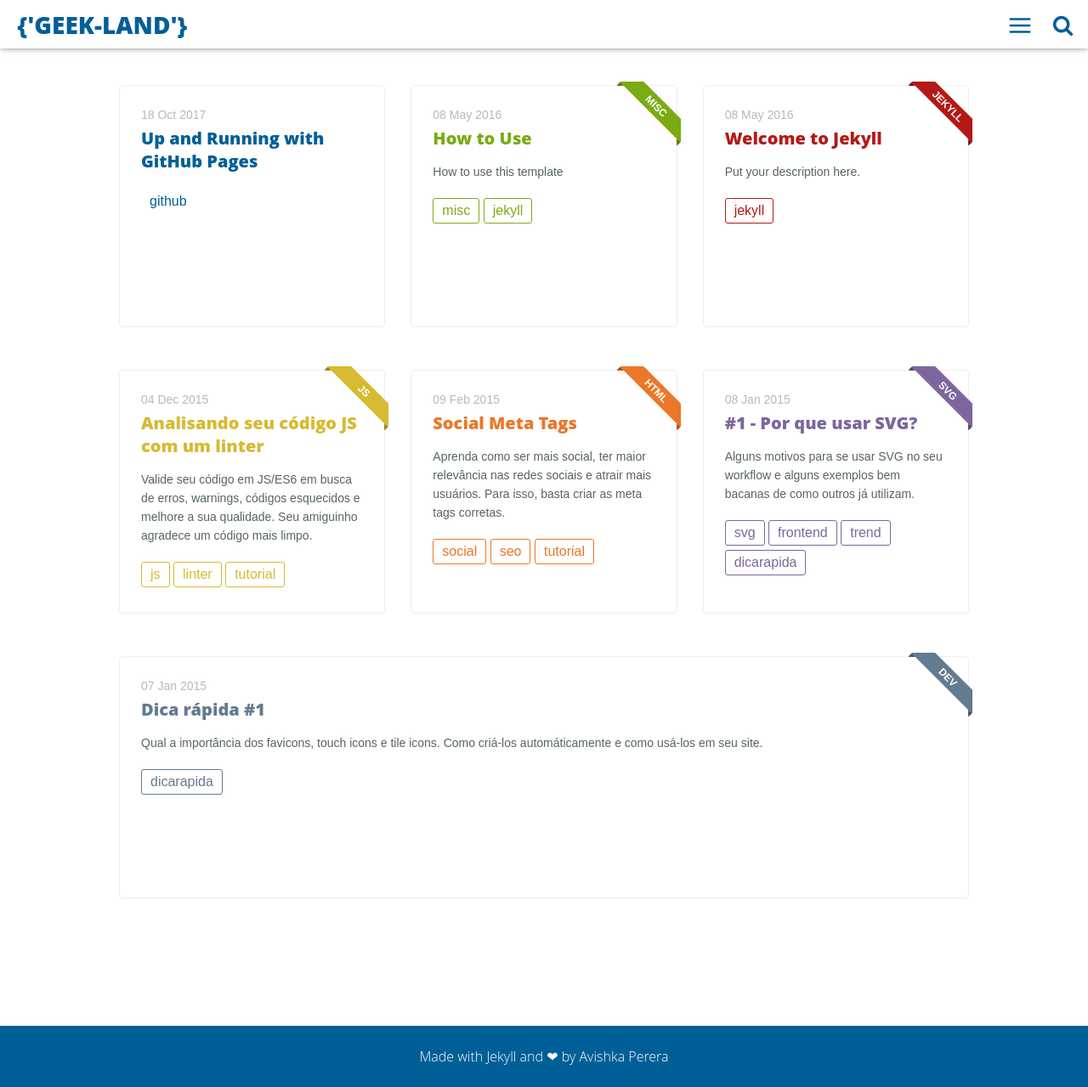
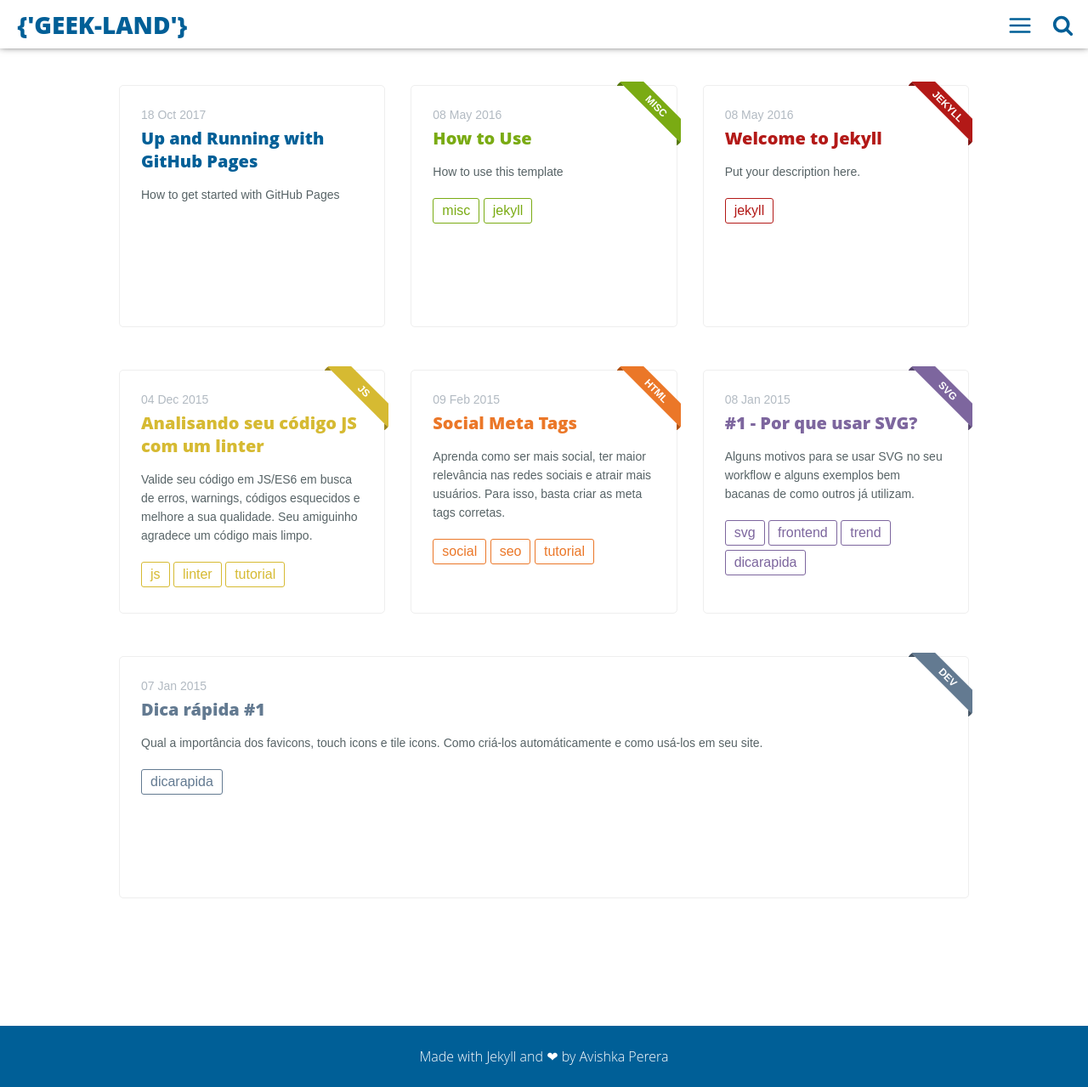
Before and after one commit to avishkaperera/avishkaperera.github.io, a Jekyll site: the page built from index.html, in a window 1280 px wide and 1279 px high. Shown: the whole window at 85% size. Built offline with Jekyll 4.4.1, drawn with Linux system fonts in a browser that asks for light colours.

```diff
--- a/_posts/2017-10-18-post-up-and-running-with-github-pages.md
+++ b/_posts/2017-10-18-post-up-and-running-with-github-pages.md
@@ -7,8 +7,7 @@ description: How to get started in creating a Blog Space of your own using GitHu
 main-class:
 color:
 tags:
-- github
 categories:
 twitter_text:
-introduction:
+introduction: How to get started with GitHub Pages
 ---
```
Also changed, not shown: Gemfile.lock, src/img/icons/favicon.ico.
